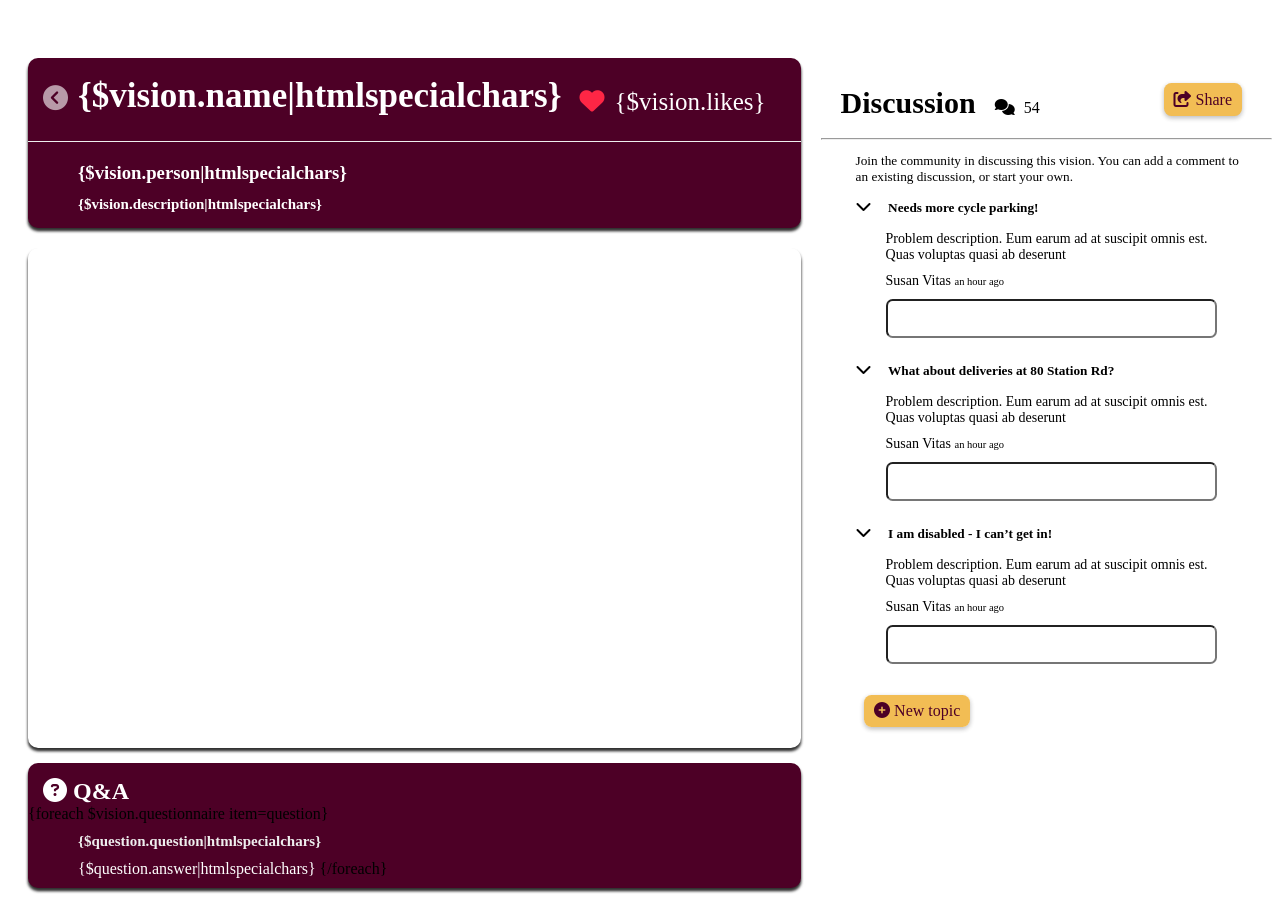
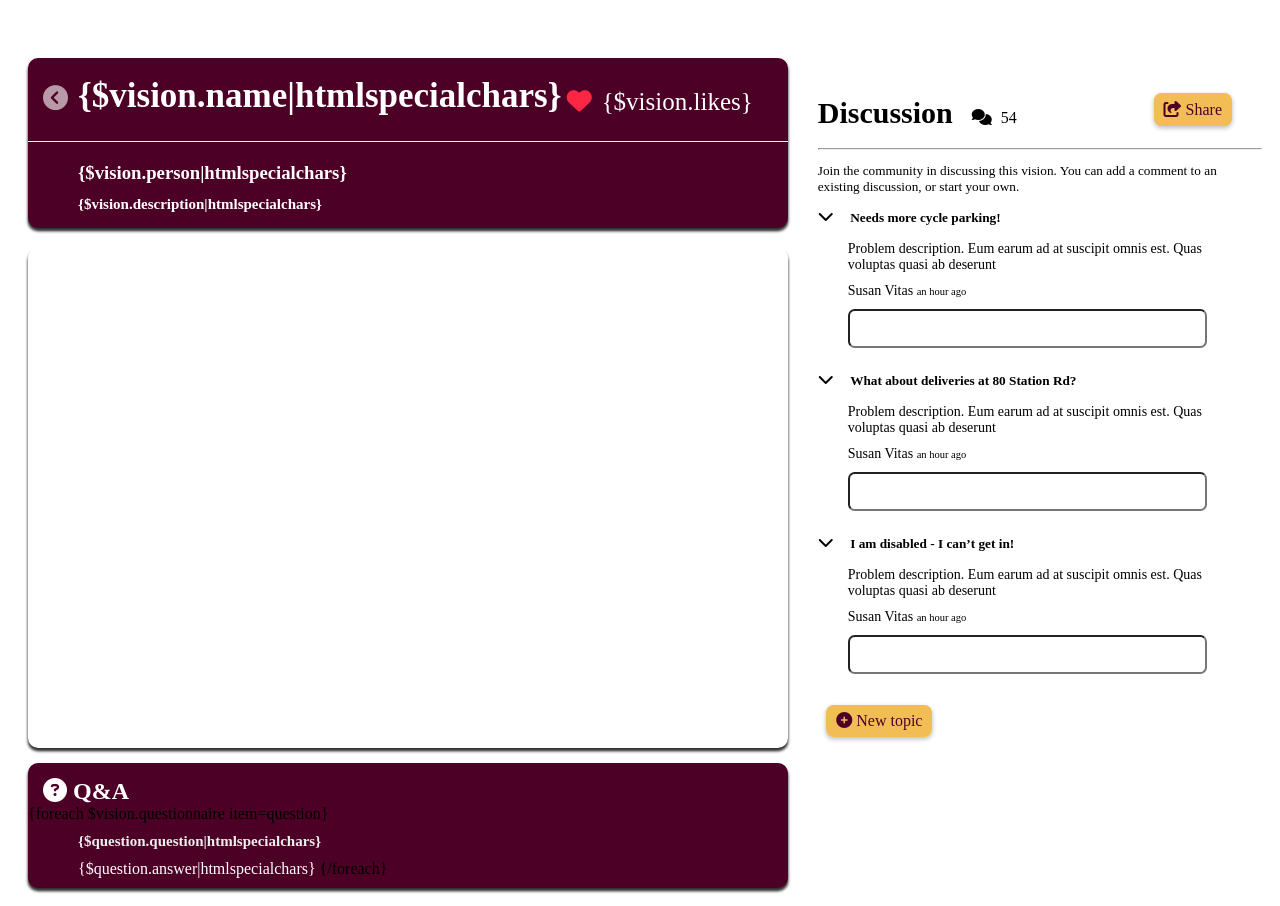
Before and after one commit to cyclestreets/streetvisions, a PHP site: template app/views/visionshow.html in a window 1280 px wide. Run offline with PHP 8.4, Linux system fonts and the light colour scheme; the template is opened without the code that fills it, so the values that code supplies are empty; some libraries are stand-ins or nearby versions.

Commit message:
Fix discussion panel layout

```diff
--- a/css/streetvisions.css
+++ b/css/streetvisions.css
@@ -124,12 +124,13 @@ section.vision section.map .questions {margin: 10px 20px; border-radius: 10px; b
 section.vision section.map .questions h2 {margin-bottom: 0; margin-top: 10px; padding-top: 15px; color: white;}
 section.vision section.map .questions h4 {color: #eee; max-width: 90%; font-size: 15px; margin: 10px 0 0 50px;}
 
-section.vision section.discussion h1 {margin: 47.5px 0 10px 20px; font-size: 30px; display: inline-block;}
+section.vision section.discussion {padding: 10px;}
+section.vision section.discussion h1 {margin: 47.5px 0 10px 0; font-size: 30px; display: inline-block;}
 section.vision section.discussion .comment-count {display: inline-block; margin-left: 15px;}
 section.vision section.discussion .comment-count i {margin-right: 5px;}
 section.vision section.discussion .comment-count p {display: inline-block; margin: 0;}
 section.vision section.discussion a.share {float: right; margin: 45px 30px 0 0; cursor: pointer;}
-section.vision section.discussion .discussion-content {padding: 5px 25px 25px 35px;}
+section.vision section.discussion .discussion-content {padding: 5px 25px 25px 0;}
 section.vision section.discussion .discussion-content h5 {margin: 0; font-weight: 400;}
 section.vision section.discussion h4 {display: inline-block; margin: 25px 0 15px; color: #f2bd54; font-size: 25px;}
 section.vision section.discussion .discussion-header h5 {display: inline-block; margin: 10px 7.5px; padding: 5px; border-radius: 10px; font-weight: 600;}
```
